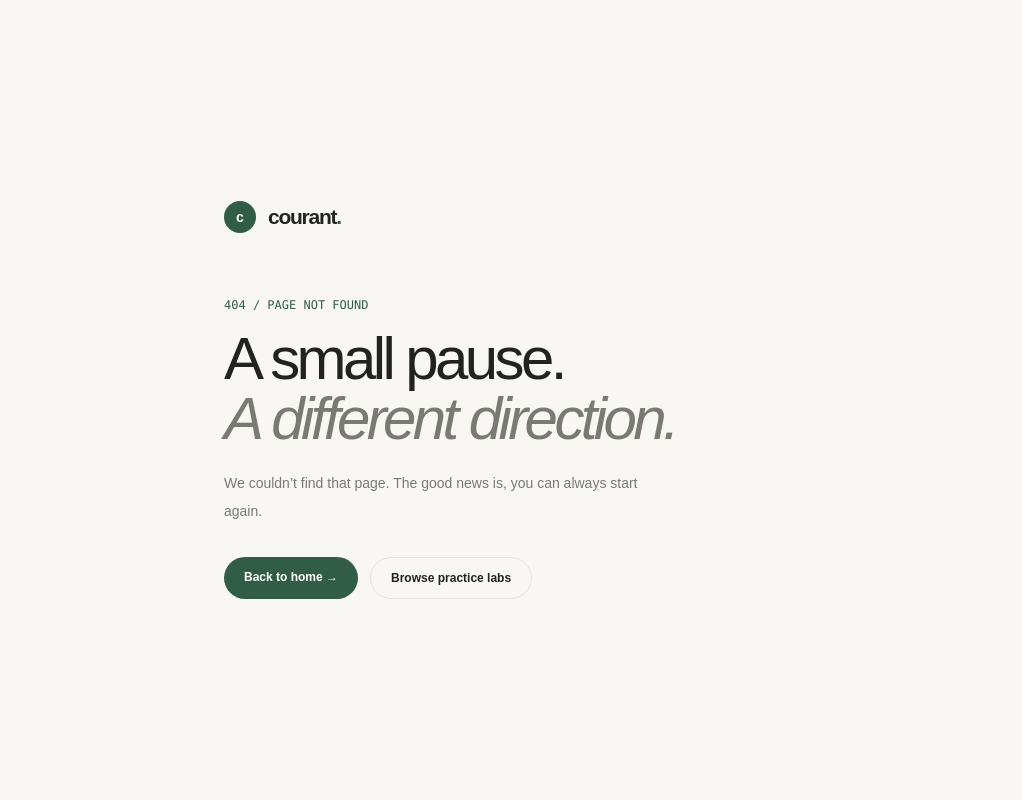
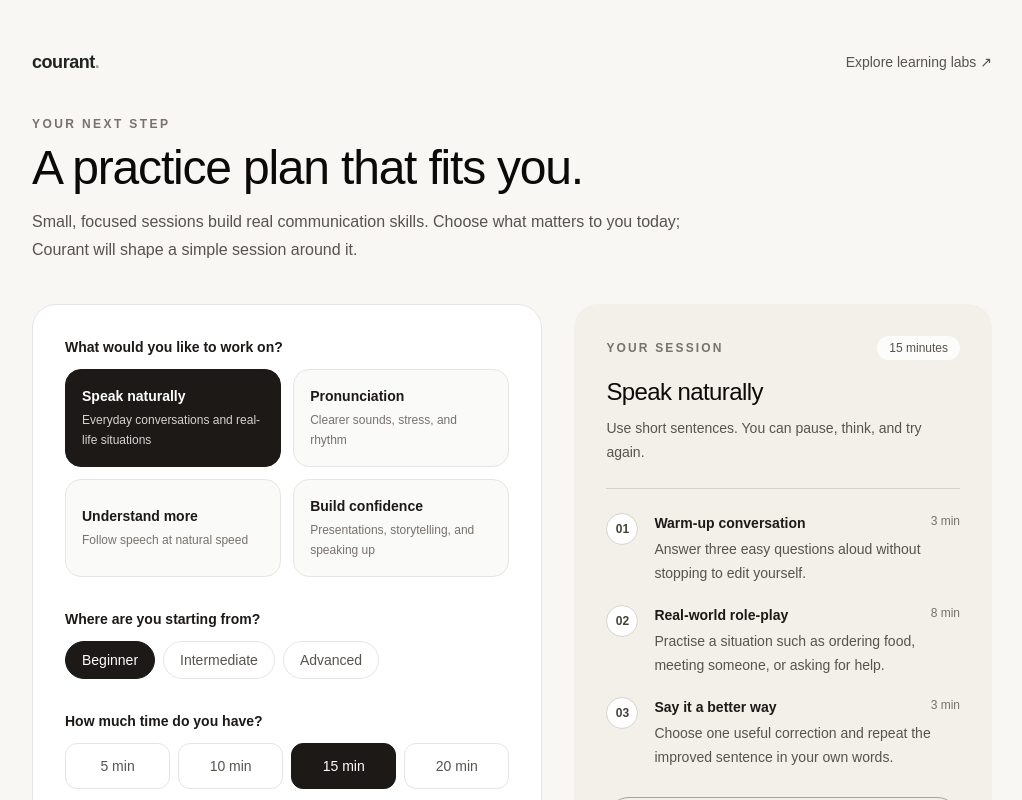
Before and after one commit to manansulya01/Courant, a Next.js app: page /practice-plan in a window 1280 px wide. Before the commit this address had no page. Shown: the top 800 px of the page, without its empty margins (128-1150 px from the left). Built offline with nearby package versions, Linux system fonts and the light colour scheme.

Commit message:
Add personalized practice plan builder

```diff
--- /dev/null
+++ b/app/practice-plan/page.tsx
@@ -0,0 +1,138 @@
+"use client";
+
+import { useMemo, useState } from "react";
+import Link from "next/link";
+
+type Goal = "conversation" | "pronunciation" | "listening" | "confidence";
+type Level = "beginner" | "intermediate" | "advanced";
+
+const goals: { id: Goal; title: string; detail: string }[] = [
+  { id: "conversation", title: "Speak naturally", detail: "Everyday conversations and real-life situations" },
+  { id: "pronunciation", title: "Pronunciation", detail: "Clearer sounds, stress, and rhythm" },
+  { id: "listening", title: "Understand more", detail: "Follow speech at natural speed" },
+  { id: "confidence", title: "Build confidence", detail: "Presentations, storytelling, and speaking up" },
+];
+
+const drills: Record<Goal, { title: string; minutes: number; detail: string }[]> = {
+  conversation: [
+    { title: "Warm-up conversation", minutes: 3, detail: "Answer three easy questions aloud without stopping to edit yourself." },
+    { title: "Real-world role-play", minutes: 7, detail: "Practise a situation such as ordering food, meeting someone, or asking for help." },
+    { title: "Say it a better way", minutes: 3, detail: "Choose one useful correction and repeat the improved sentence in your own words." },
+  ],
+  pronunciation: [
+    { title: "Listen closely", minutes: 3, detail: "Listen to a short phrase twice and notice its stressed words." },
+    { title: "Shadow the speaker", minutes: 7, detail: "Repeat the phrase with the same rhythm, pausing between attempts." },
+    { title: "Record and reflect", minutes: 3, detail: "Record one attempt and choose one sound or word to practise again." },
+  ],
+  listening: [
+    { title: "Focused listening", minutes: 3, detail: "Listen once for the main idea, without reading a transcript." },
+    { title: "Listen for details", minutes: 7, detail: "Listen again and identify key facts, intent, and unfamiliar phrases." },
+    { title: "Retell the message", minutes: 3, detail: "Summarise what you heard aloud in two or three sentences." },
+  ],
+  confidence: [
+    { title: "Find your opening", minutes: 3, detail: "Say your first sentence aloud three times until it feels comfortable." },
+    { title: "Speak with structure", minutes: 7, detail: "Give a short talk with a clear beginning, two ideas, and a conclusion." },
+    { title: "One kind review", minutes: 3, detail: "Name one strength and one small thing to try in your next attempt." },
+  ],
+};
+
+export default function PracticePlanPage() {
+  const [goal, setGoal] = useState<Goal>("conversation");
+  const [level, setLevel] = useState<Level>("beginner");
+  const [minutes, setMinutes] = useState(15);
+  const [started, setStarted] = useState(false);
+
+  const plan = useMemo(() => {
+    const multiplier = minutes / 13;
+    return drills[goal].map((drill) => ({
+      ...drill,
+      minutes: Math.max(1, Math.round(drill.minutes * multiplier)),
+    }));
+  }, [goal, minutes]);
+
+  const levelNote: Record<Level, string> = {
+    beginner: "Use short sentences. You can pause, think, and try again.",
+    intermediate: "Add details, connect your ideas, and try a second way to express them.",
+    advanced: "Aim for nuance, natural phrasing, and more precise vocabulary.",
+  };
+
+  return (
+    <main className="mx-auto min-h-screen w-full max-w-5xl px-5 py-8 sm:px-8 sm:py-12">
+      <nav className="mb-10 flex items-center justify-between">
+        <Link href="/" className="text-lg font-semibold tracking-tight">courant<span className="text-stone-400">.</span></Link>
+        <Link href="/labs" className="text-sm text-stone-600 transition hover:text-stone-950">Explore learning labs ↗</Link>
+      </nav>
+
+      <div className="max-w-2xl">
+        <p className="mb-3 text-xs font-semibold uppercase tracking-[0.2em] text-stone-500">Your next step</p>
+        <h1 className="text-4xl font-medium leading-tight tracking-tight text-stone-950 sm:text-5xl">A practice plan that fits you.</h1>
+        <p className="mt-4 text-base leading-7 text-stone-600">Small, focused sessions build real communication skills. Choose what matters to you today; Courant will shape a simple session around it.</p>
+      </div>
+
+      <section className="mt-10 grid gap-8 lg:grid-cols-[1.1fr_0.9fr]">
+        <div className="space-y-8 rounded-3xl border border-stone-200 bg-white p-5 sm:p-8">
+          <fieldset>
+            <legend className="mb-3 text-sm font-semibold text-stone-900">What would you like to work on?</legend>
+            <div className="grid gap-3 sm:grid-cols-2">
+              {goals.map((item) => (
+                <button key={item.id} type="button" onClick={() => { setGoal(item.id); setStarted(false); }} aria-pressed={goal === item.id}
+                  className={`rounded-2xl border p-4 text-left transition focus-visible:outline focus-visible:outline-2 focus-visible:outline-offset-2 focus-visible:outline-stone-700 ${goal === item.id ? "border-stone-900 bg-stone-900 text-white" : "border-stone-200 bg-stone-50 text-stone-900 hover:border-stone-400"}`}>
+                  <span className="block text-sm font-semibold">{item.title}</span>
+                  <span className={`mt-1 block text-xs leading-5 ${goal === item.id ? "text-stone-300" : "text-stone-500"}`}>{item.detail}</span>
+                </button>
+              ))}
+            </div>
+          </fieldset>
+
+          <fieldset>
+            <legend className="mb-3 text-sm font-semibold text-stone-900">Where are you starting from?</legend>
+            <div className="flex flex-wrap gap-2">
+              {(["beginner", "intermediate", "advanced"] as Level[]).map((item) => (
+                <button key={item} type="button" onClick={() => setLevel(item)} aria-pressed={level === item}
+                  className={`rounded-full border px-4 py-2 text-sm capitalize transition ${level === item ? "border-stone-900 bg-stone-900 text-white" : "border-stone-200 text-stone-600 hover:border-stone-400"}`}>{item}</button>
+              ))}
+            </div>
+          </fieldset>
+
+          <fieldset>
+            <legend className="mb-3 text-sm font-semibold text-stone-900">How much time do you have?</legend>
+            <div className="flex gap-2">
+              {[5, 10, 15, 20].map((value) => (
+                <button key={value} type="button" onClick={() => { setMinutes(value); setStarted(false); }} aria-pressed={minutes === value}
+                  className={`flex-1 rounded-xl border px-3 py-3 text-sm font-medium transition ${minutes === value ? "border-stone-900 bg-stone-900 text-white" : "border-stone-200 text-stone-600 hover:border-stone-400"}`}>{value} min</button>
+              ))}
+            </div>
+          </fieldset>
+          <button type="button" onClick={() => setStarted(true)} className="w-full rounded-full bg-stone-900 px-6 py-3.5 text-sm font-semibold text-white transition hover:bg-stone-700 focus-visible:outline focus-visible:outline-2 focus-visible:outline-offset-2 focus-visible:outline-stone-700">Build my session</button>
+        </div>
+
+        <aside className="h-fit rounded-3xl bg-[#f3f0e9] p-6 sm:p-8">
+          <div className="flex items-center justify-between">
+            <p className="text-xs font-semibold uppercase tracking-[0.18em] text-stone-500">Your session</p>
+            <span className="rounded-full bg-white/80 px-3 py-1 text-xs text-stone-600">{minutes} minutes</span>
+          </div>
+          <h2 className="mt-4 text-2xl font-medium tracking-tight text-stone-950">{goals.find((item) => item.id === goal)?.title}</h2>
+          <p className="mt-2 text-sm leading-6 text-stone-600">{levelNote[level]}</p>
+          <div className="my-6 h-px bg-stone-300" />
+          <ol className="space-y-5">
+            {plan.map((drill, index) => (
+              <li key={drill.title} className="flex gap-4">
+                <span className="flex h-8 w-8 shrink-0 items-center justify-center rounded-full border border-stone-300 bg-white text-xs font-semibold text-stone-700">{String(index + 1).padStart(2, "0")}</span>
+                <div className="flex-1">
+                  <div className="flex items-start justify-between gap-3">
+                    <h3 className="text-sm font-semibold text-stone-900">{drill.title}</h3>
+                    <span className="shrink-0 text-xs text-stone-500">{drill.minutes} min</span>
+                  </div>
+                  <p className="mt-1 text-sm leading-6 text-stone-600">{drill.detail}</p>
+                </div>
+              </li>
+            ))}
+          </ol>
+          {started && <p role="status" className="mt-6 rounded-xl border border-stone-300 bg-white/70 p-3 text-sm leading-6 text-stone-700">Your plan is ready. Open a learning lab to practise with the current tutor prototype. Session progress is not saved to an account yet.</p>}
+          <Link href="/labs" className="mt-7 flex w-full items-center justify-center rounded-full border border-stone-400 px-5 py-3 text-sm font-semibold text-stone-900 transition hover:bg-white">Go to learning labs ↗</Link>
+          <p className="mt-4 text-xs leading-5 text-stone-500">This is a local plan generator, not yet connected to a saved learner profile or live adaptive AI engine.</p>
+        </aside>
+      </section>
+    </main>
+  );
+}
```
